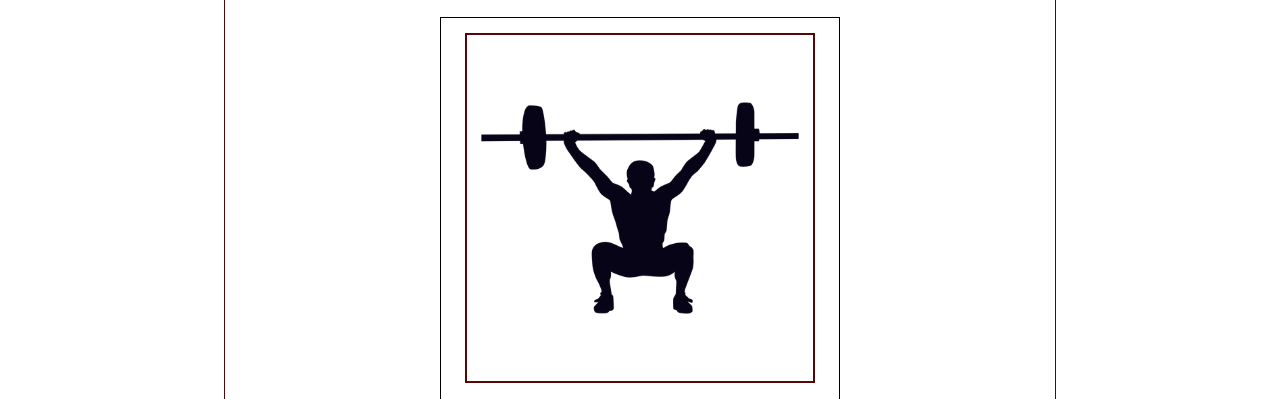
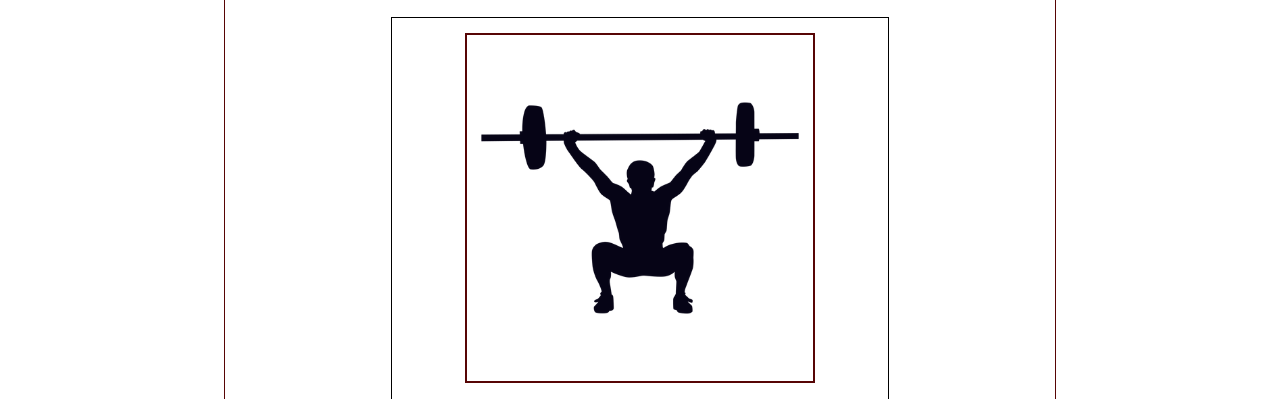
Before and after one commit to jsguimaraes/Trab2, a plain HTML site: page modalidade.html in a window 1280 px wide. Shown: the part 333-732 px from the top of the page. Drawn offline with Linux system fonts and the light colour scheme.

Commit message:
mudança no css

```diff
--- a/css/styles.css
+++ b/css/styles.css
@@ -37,6 +37,7 @@ header img{
 
 nav{
     position: sticky;
+    width: 100%;
     top: 0;
     display: flex;
     flex-direction: column;
@@ -57,6 +58,7 @@ nav{
 }
 
 .menu li a{
+    width: 70%;
     padding: 0.5rem;
     color: #570505;
     border: 1px solid #570505;
@@ -164,8 +166,8 @@ footer div{
 #box-cross, #box-danca, #box-lutas, #box-musculacao, #box-pilates, #box-spinning{
     text-align: center;
     border: 1px solid black;
-    width: 400px;
-    height: 500px;
+    width: 60%;
+    height: 70%;
     margin: 20px;
     display: inline-block;
 
@@ -188,6 +190,7 @@ footer div{
 }
 
 .modo{
+    /* fazer clamp */
     width: 350px;
     height: 350px;
     border: 2px solid #570505;
```
